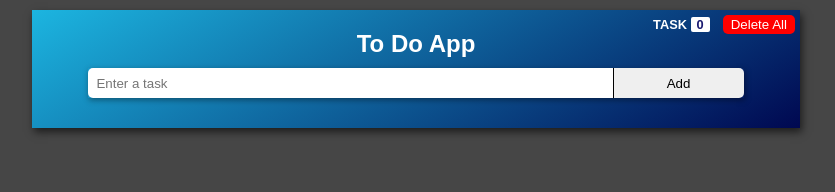
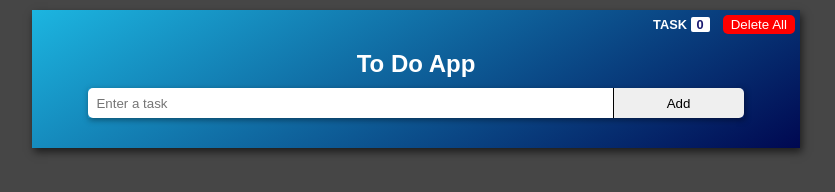
Before and after one commit to AkyiIsHere/job-relearn, a plain HTML site: page Day3-Javascript/to-do-app/index.html in a window 1280 px wide. Shown: the whole page, without its empty margins (224-1059 px from the left). Drawn offline with Linux system fonts and the light colour scheme.

Commit message:
add Readme.md

```diff
--- a/Day3-Javascript/to-do-app/style.css
+++ b/Day3-Javascript/to-do-app/style.css
@@ -29,6 +29,8 @@ body{
 
 h1{
     color: white;
+    margin-top: 20px;
+    /* font-size: 1.6rem; */
 }
 
 .mini-features-container{
```
Also changed, not shown: 1 other file.
